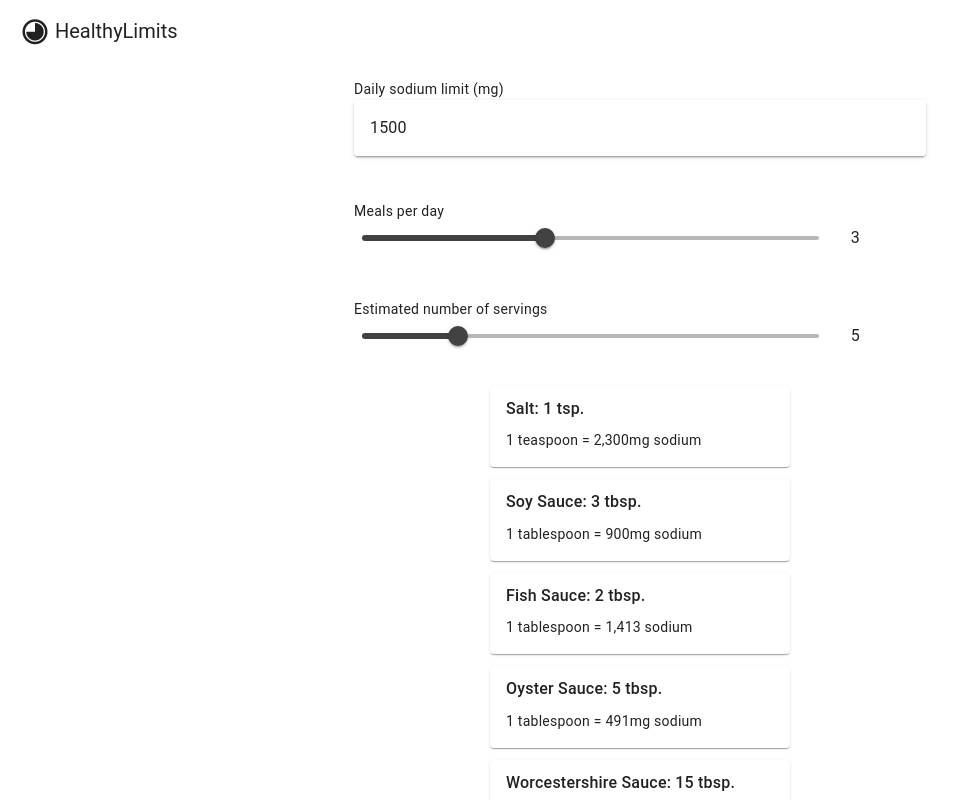
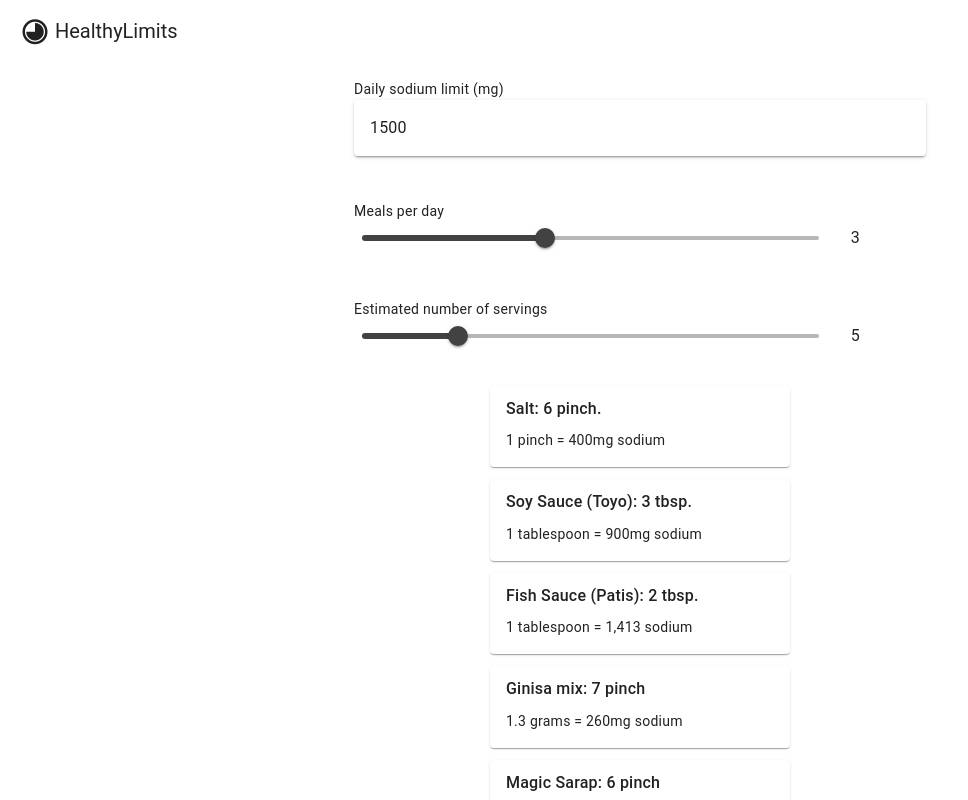
Before and after one commit to anchetaWern/HealthyLimits, a Vue app: page / in a window 1280 px wide. Shown: the top 800 px of the page, without its empty margins (0-968 px from the left). Built offline with nearby package versions, Linux system fonts and the light colour scheme.

Commit message:
add values for ginisa mix and magic sarap

```diff
--- a/src/components/HelloWorld.vue
+++ b/src/components/HelloWorld.vue
@@ -63,15 +63,15 @@
       <v-row class="d-flex justify-center mb-2">
 
         <v-card
-          :title="`Salt: ${saltAmount} tsp.`"
+          :title="`Salt: ${saltAmount} pinch.`"
           width="300"
-          text="1 teaspoon = 2,300mg sodium"
+          text="1 pinch = 400mg sodium"
         ></v-card>
       </v-row>
 
       <v-row class="d-flex justify-center mb-2">
         <v-card
-          :title="`Soy Sauce: ${soySauceAmount} tbsp.`"
+          :title="`Soy Sauce (Toyo): ${soySauceAmount} tbsp.`"
           width="300"
           text="1 tablespoon = 900mg sodium"
         ></v-card>
@@ -79,11 +79,28 @@
 
       <v-row class="d-flex justify-center mb-2">
         <v-card
-          :title="`Fish Sauce: ${fishSauceAmount} tbsp.`"
+          :title="`Fish Sauce (Patis): ${fishSauceAmount} tbsp.`"
           width="300"
           text="1 tablespoon = 1,413 sodium"
         ></v-card>
       </v-row>
+
+      <v-row class="d-flex justify-center mb-2">
+        <v-card
+          :title="`Ginisa mix: ${ginisaMixAmount} pinch`"
+          width="300"
+          text="1.3 grams = 260mg sodium"
+        ></v-card>
+      </v-row>
+
+      <v-row class="d-flex justify-center mb-2">
+        <v-card
+          :title="`Magic Sarap: ${magicSarapAmount} pinch`"
+          width="300"
+          text="2 grams = 502mg sodium"
+        ></v-card>
+      </v-row>
+
 
       <v-row class="d-flex justify-center mb-2">
         <v-card
@@ -168,13 +185,32 @@ const getSodiumServing = (sodium_limit_per_meal, sodium_per_serving) => {
 }
 
 const saltAmount = computed(() => {
-  const sodium_content_per_teaspoon_of_salt = 2300; // mg
-  return getSodiumServing(sodiumLimitPerMeal.value, sodium_content_per_teaspoon_of_salt);
+  const sodium_content_per_pinch_of_salt = 400; // mg
+  return getSodiumServing(sodiumLimitPerMeal.value, sodium_content_per_pinch_of_salt);
 });
+
+const getPinchSodiumServing = (sodium_limit_per_meal, sodium_per_serving, gram_per_serving) => {
+  const grams_per_pinch = 0.36;
+  const number_of_servings = sodium_limit_per_meal / sodium_per_serving;
+  const total_grams = number_of_servings * gram_per_serving;
+  return Math.round(total_grams / grams_per_pinch);
+}
 
 const soySauceAmount = computed(() => {
   const sodium_content_per_tablespoon_of_soysauce = 900;
   return getSodiumServing(sodiumLimitPerMeal.value, sodium_content_per_tablespoon_of_soysauce);
+});
+
+const ginisaMixAmount = computed(() => {
+  const sodium_content_per_serving_of_ginisa_mix = 260;
+  const gram_per_serving = 1.3;
+  return getPinchSodiumServing(sodiumLimitPerMeal.value, sodium_content_per_serving_of_ginisa_mix, gram_per_serving);
+});
+
+const magicSarapAmount = computed(() => {
+  const sodium_content_per_serving_of_magic_sarap = 502;
+  const gram_per_serving = 2;
+  return getPinchSodiumServing(sodiumLimitPerMeal.value, sodium_content_per_serving_of_magic_sarap, gram_per_serving);
 });
 
 const fishSauceAmount = computed(() => {
```
